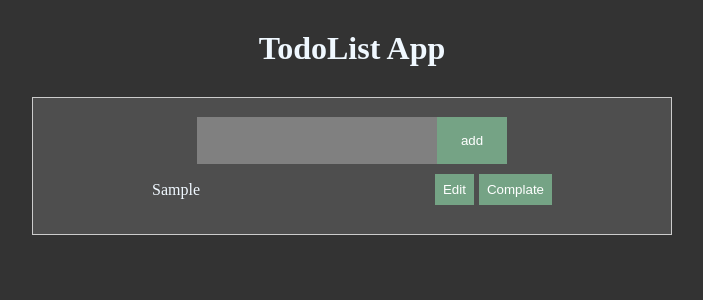
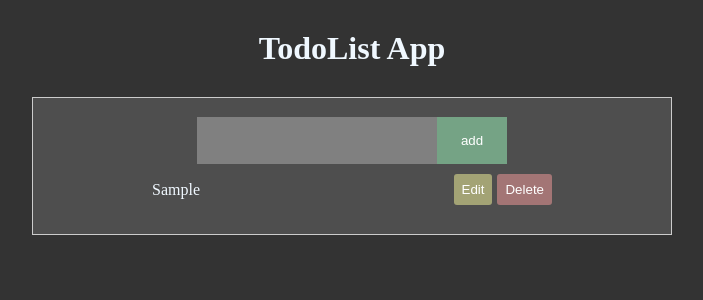
Before and after one commit to salarGholami/TodoList, a React (Create React App) app: page / in a window 1280 px wide. Both pictures are taken after typing "Sample" into the empty fields and a click on the button "add". Shown: the top 300 px of the page, without its empty margins (288-991 px from the left). Built offline with nearby package versions, Linux system fonts and the light colour scheme.

Commit message:
Delete Todo

```diff
--- a/src/App.css
+++ b/src/App.css
@@ -46,6 +46,10 @@ button {
   cursor: pointer;
 }
 
+button:hover {
+  background-color: rgb(140, 210, 165);
+}
+
 .todo {
   display: flex;
   justify-content: space-between;
@@ -57,9 +61,26 @@ button {
 .todo button {
   margin-left: 5px;
   padding: 0.5rem;
+  border-radius: 3px;
 }
 
 .complate {
   text-decoration: line-through;
   color: blue;
 }
+
+.btnRemove {
+  background-color: rgba(210, 140, 140, 0.646);
+}
+
+.btnRemove:hover {
+  background-color: rgb(210, 140, 140);
+}
+
+.btnEdit {
+  background-color: rgba(210, 210, 140, 0.646);
+}
+
+.btnEdit:hover {
+  background-color: rgb(210, 210, 140);
+}
--- a/src/components/Todo.jsx
+++ b/src/components/Todo.jsx
@@ -1,10 +1,14 @@
-const Todo = ({ todo, onComplate }) => {
+const Todo = ({ todo, onComplate, onDelete }) => {
   return (
     <div className="todo">
-      <div className={todo.isCompleted ? "complate" : ""}>{todo.text}</div>
+      <div onClick={onComplate} className={todo.isCompleted ? "complate" : ""}>
+        {todo.text}
+      </div>
       <div>
-        <button>Edit</button>
-        <button onClick={onComplate}>Complate</button>
+        <button className="btnEdit">Edit</button>
+        <button className="btnRemove" onClick={onDelete}>
+          Delete
+        </button>
       </div>
     </div>
   );
--- a/src/components/TodoApp.jsx
+++ b/src/components/TodoApp.jsx
@@ -6,7 +6,6 @@ const TodoApp = () => {
   const [todos, setTodos] = useState([]);
 
   const addTodoHandler = (input) => {
-    console.log(input);
     const newTodo = {
       id: Math.floor(Math.random() * 1000),
       text: input,
@@ -27,10 +26,15 @@ const TodoApp = () => {
     setTodos(updateTodos);
   };
 
+  const removeTodo = (id) => {
+    const filteredTodos = todos.filter((t) => t.id !== id);
+    setTodos(filteredTodos);
+  };
+
   return (
     <div className="container">
       <TodoForm addTodoHandler={addTodoHandler} />
-      <TodoList todos={todos} onComplate={complateTodo} />
+      <TodoList todos={todos} onComplate={complateTodo} onDelete={removeTodo} />
     </div>
   );
 };
--- a/src/components/TodoList.jsx
+++ b/src/components/TodoList.jsx
@@ -1,6 +1,6 @@
 import Todo from "./Todo";
 
-const TodoList = ({ todos, onComplate }) => {
+const TodoList = ({ todos, onComplate, onDelete }) => {
   const renderTodos = () => {
     if (todos.length === 0) return <p>add some todos</p>;
 
@@ -12,6 +12,7 @@ const TodoList = ({ todos, onComplate }) => {
               key={todo.id}
               todo={todo}
               onComplate={() => onComplate(todo.id)}
+              onDelete={() => onDelete(todo.id)}
             />
           );
         })}
```
